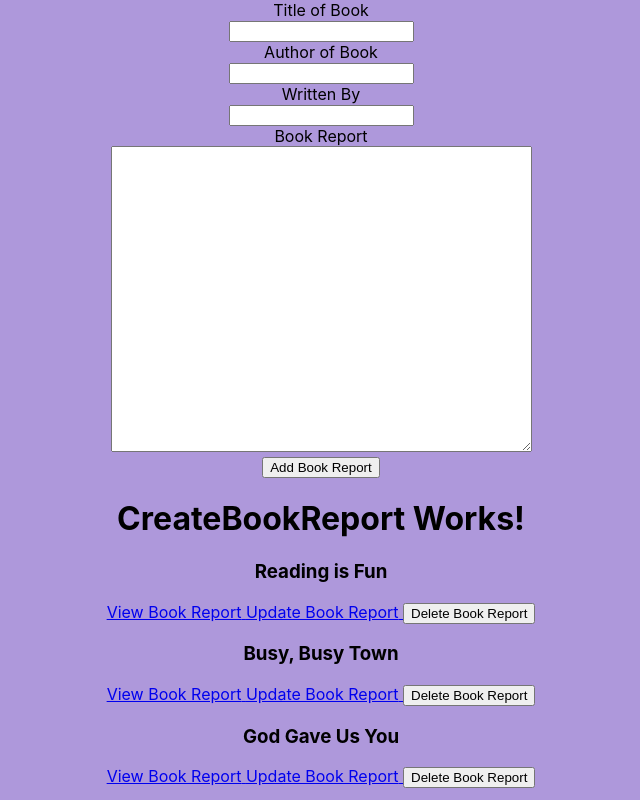
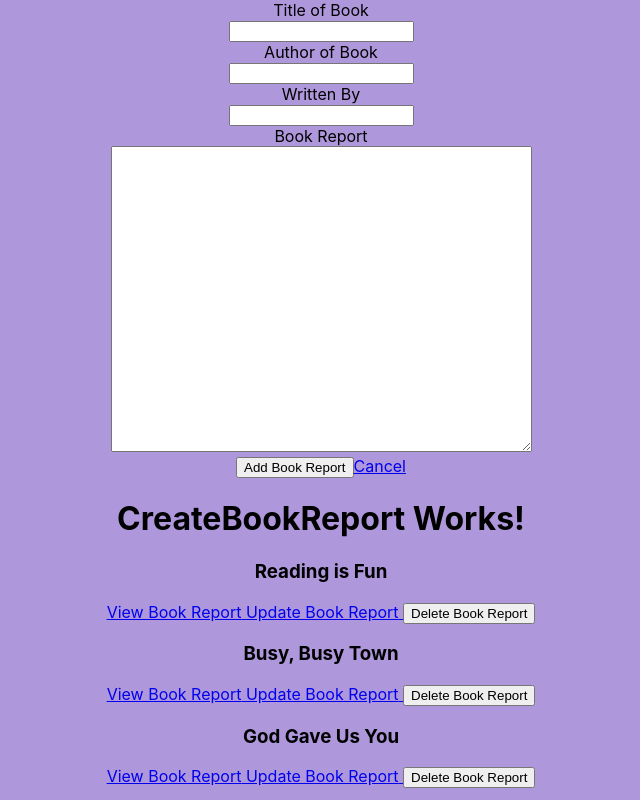
Before and after one commit to bethel-school-of-technology/team-digidames-frontend, a React (Create React App) app in the folder summareasy-react-app/: page / in a window 1280 px wide. Shown: the top 800 px of the page, without its empty margins (319-959 px from the left). Built offline with nearby package versions, Linux system fonts and the light colour scheme; data requests are answered from the project's data file.

Commit message:
added Back/Cancel Button

```diff
--- a/summareasy-react-app/src/Components/CreateBookReport/index.js
+++ b/summareasy-react-app/src/Components/CreateBookReport/index.js
@@ -38,6 +38,7 @@ const CreateBookReport = () => {
                 <button className="btn" type="submit">
                     Add Book Report
                 </button>
+                <a href={`/`}>Cancel</a>
 
 
             </form>
--- a/summareasy-react-app/src/Components/OneBookReport/index.js
+++ b/summareasy-react-app/src/Components/OneBookReport/index.js
@@ -36,6 +36,7 @@ const OneBookReport = () => {
             <p>{bookReport.report}</p>
             <button onClick={() => context.handleDelete(bookReport.id)}>Delete Book Report</button>
             <a href={`/update-bookreport/${bookReport.id}`}>Update Book Report</a>
+            <a href={`/`}>Back</a>
         </div>
     );
 }
```
